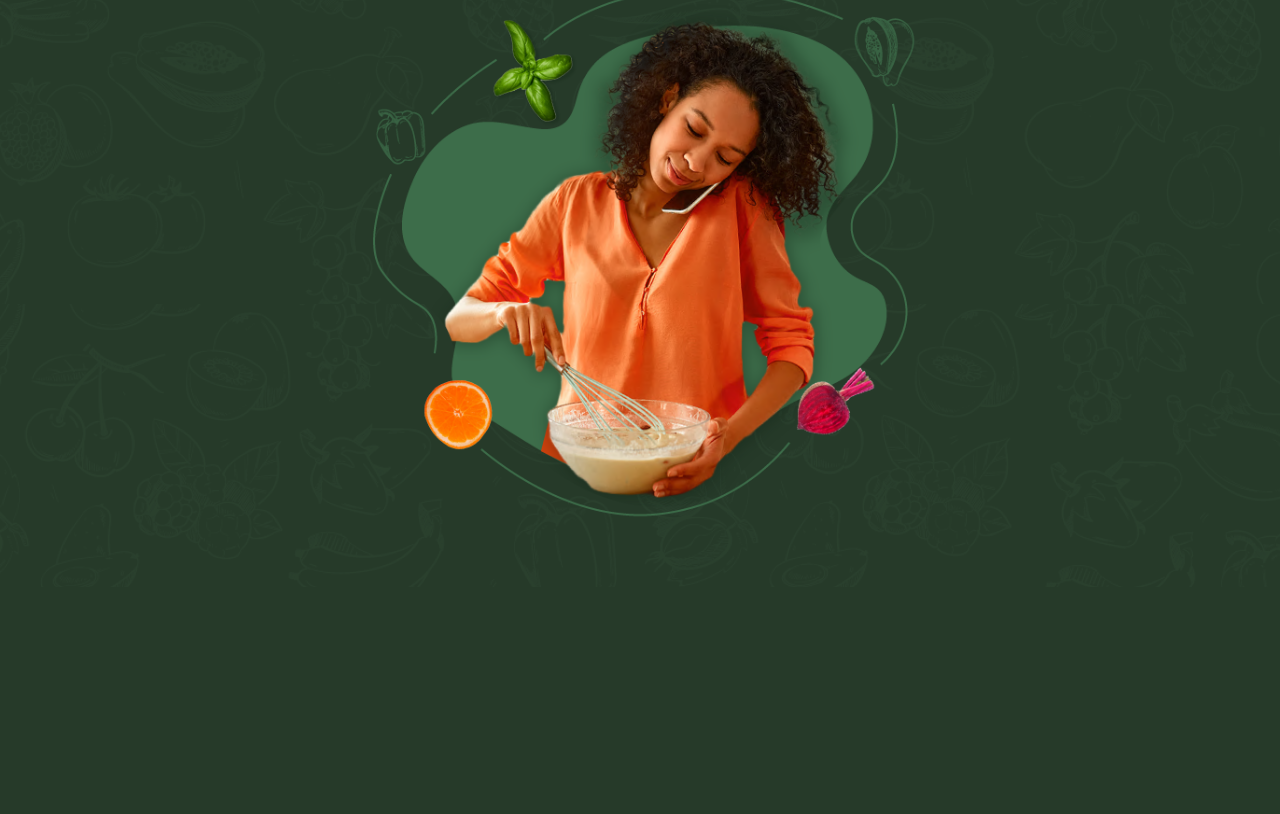
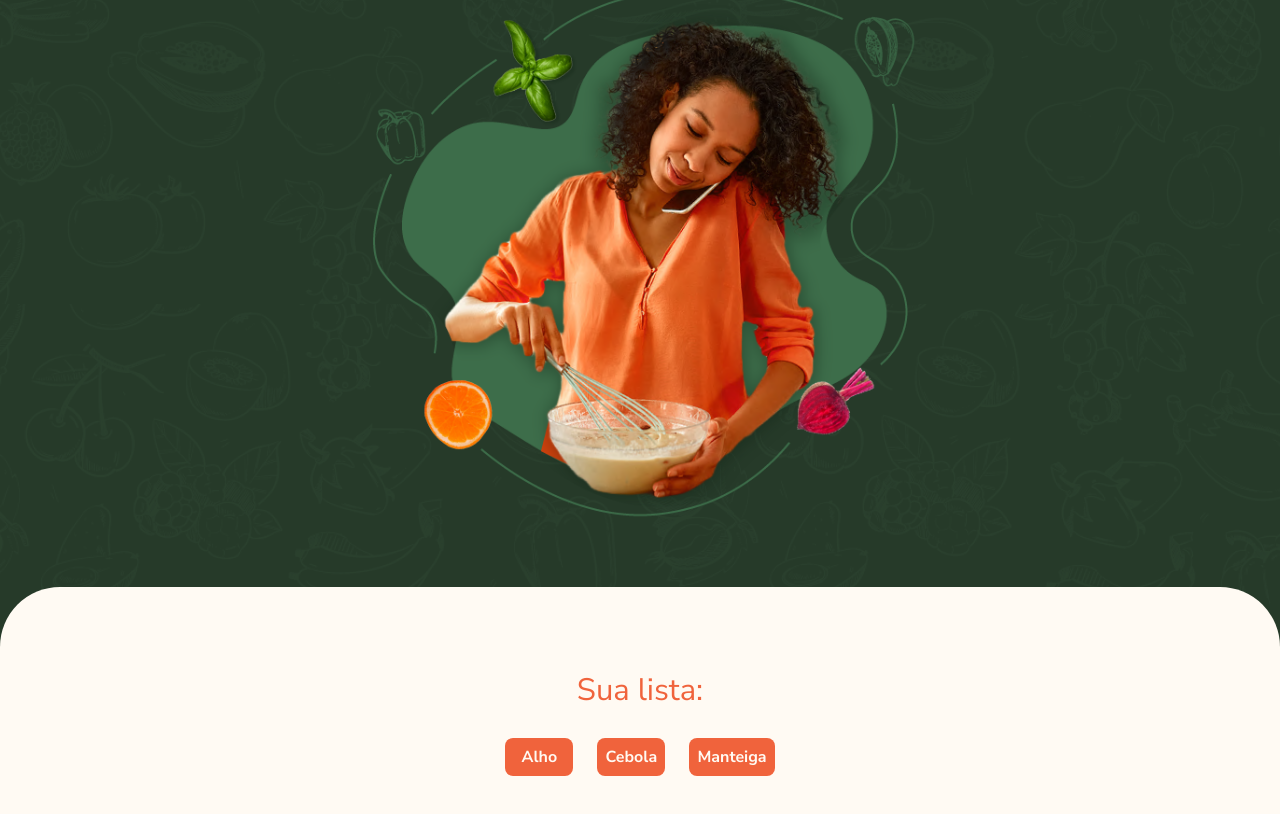
Before and after one commit to eunael/front-end, a Vue app: page / in a window 1280 px wide. Shown: the part 444-1258 px from the top of the page. Before the commit the page ends 1031 px from the top, so only its background shows below. Built offline with nearby package versions, Linux system fonts and the light colour scheme.

Commit message:
Repetindo itens com v-for

```diff
--- a/src/App.vue
+++ b/src/App.vue
@@ -1,13 +1,17 @@
 <script lang="ts">
 import Banner from './components/Banner.vue'
+import ConteudoPrincipal from './components/ConteudoPrincipal.vue';
 
 export default {
   components: {
-    Banner
+    Banner,
+    ConteudoPrincipal
   }
 }
 </script>
 
 <template>
   <Banner />
+
+  <ConteudoPrincipal />
 </template>
--- /dev/null
+++ b/src/components/ConteudoPrincipal.vue
@@ -0,0 +1,92 @@
+<script lang="ts">
+    export default {
+        data() {
+            return {
+                ingredientes: ['Alho', 'Cebola', 'Manteiga']
+            }
+        }
+    }
+</script>
+
+<template>
+    <main class="conteudo-principal">
+
+        <section>
+            <span class="subtitulo-lg sua-lista-texto">
+                Sua lista:
+            </span>
+
+            <ul class="ingredientes-sua-lista">
+                <li v-for="ingrediente in ingredientes" class="ingrediente">
+                    {{ ingrediente }}
+                </li>
+            </ul>
+        </section>
+    </main>
+</template>
+
+<style scoped>
+.conteudo-principal {
+  padding: 6.5rem 7.5rem;
+  border-radius: 3.75rem 3.75rem 0rem 0rem;
+  background: var(--creme, #FFFAF3);
+  color: var(--cinza, #444);
+
+  display: flex;
+  flex-direction: column;
+  align-items: center;
+  gap: 5rem;
+}
+
+.sua-lista-texto {
+  color: var(--coral, #F0633C);
+  display: block;
+  text-align: center;
+  margin-bottom: 1.5rem;
+}
+
+.ingredientes-sua-lista {
+  display: flex;
+  justify-content: center;
+  gap: 1rem 1.5rem;
+  flex-wrap: wrap;
+}
+
+.ingrediente {
+  display: inline-block;
+  border-radius: 0.5rem;
+  min-width: 4.25rem;
+  padding: 0.5rem;
+  text-align: center;
+    transition: 0.2s;
+    color: var(--creme, #FFFAF3);
+  background: var(--coral, #F0633C);
+  font-weight: 700;
+}
+
+.lista-vazia {
+  display: flex;
+  justify-content: center;
+  align-items: center;
+  flex-wrap: wrap;
+  gap: 0.25rem;
+
+  color: var(--coral, #F0633C);
+  text-align: center;
+}
+
+@media only screen and (max-width: 1300px) {
+  .conteudo-principal {
+    padding: 5rem 3.75rem;
+    gap: 3.5rem;
+  }
+}
+
+@media only screen and (max-width: 767px) {
+  .conteudo-principal {
+    padding: 4rem 1.5rem;
+    gap: 4rem;
+  }
+}
+
+</style>
```
